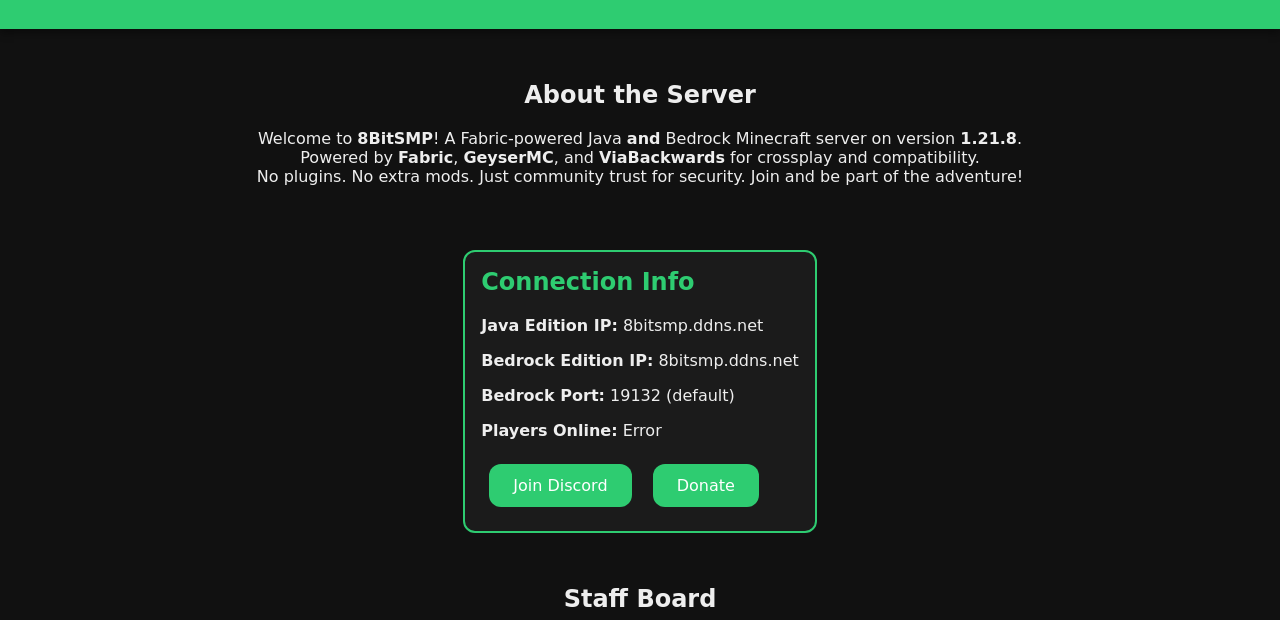
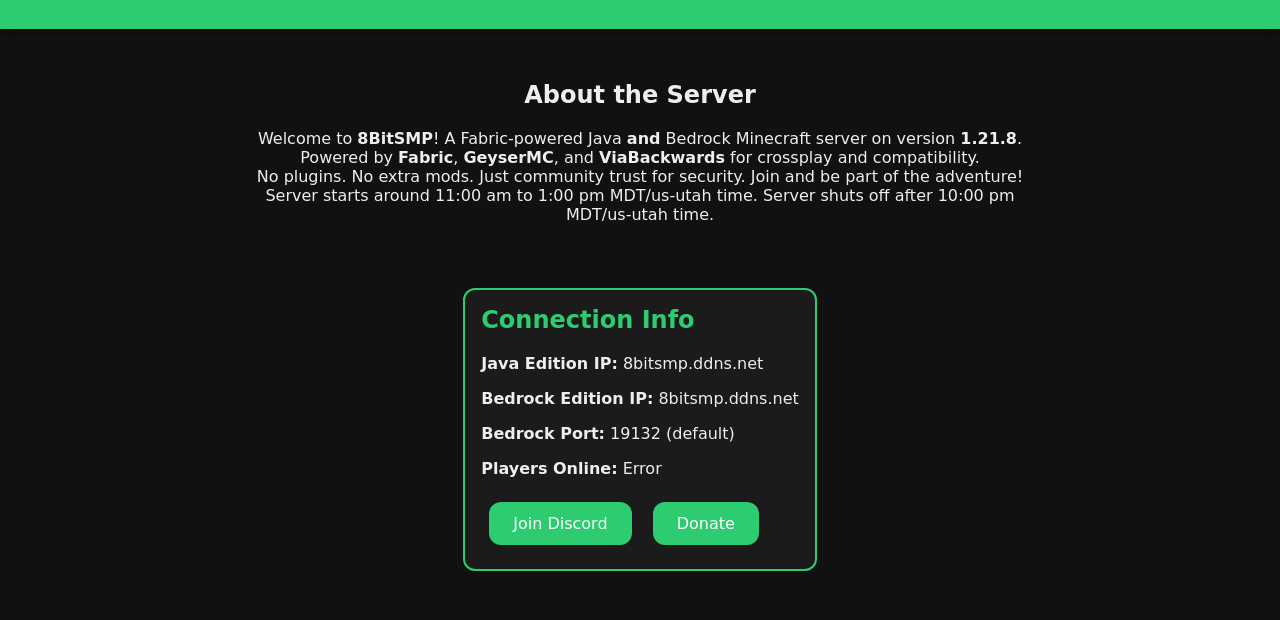
Before and after one commit to zacsGAMES/8bitsmplanding, a plain HTML site: page index.html in a window 1280 px wide. Shown: the part 92-712 px from the top of the page. Drawn offline with Linux system fonts and the light colour scheme; no server answers.

Commit message:
Update index.html

```diff
--- a/index.html
+++ b/index.html
@@ -110,7 +110,7 @@
     <h2>About the Server</h2>
     <p>Welcome to <strong>8BitSMP</strong>! A Fabric-powered Java <strong>and</strong> Bedrock Minecraft server on version <strong>1.21.8</strong>. <br>
     Powered by <strong>Fabric</strong>, <strong>GeyserMC</strong>, and <strong>ViaBackwards</strong> for crossplay and compatibility.<br>
-    No plugins. No extra mods. Just community trust for security. Join and be part of the adventure!</p>
+    No plugins. No extra mods. Just community trust for security. Join and be part of the adventure! Server starts around 11:00 am to 1:00 pm MDT/us-utah time. Server shuts off after 10:00 pm MDT/us-utah time.</p>
   </section>
 
   <section class="server-info">
```
